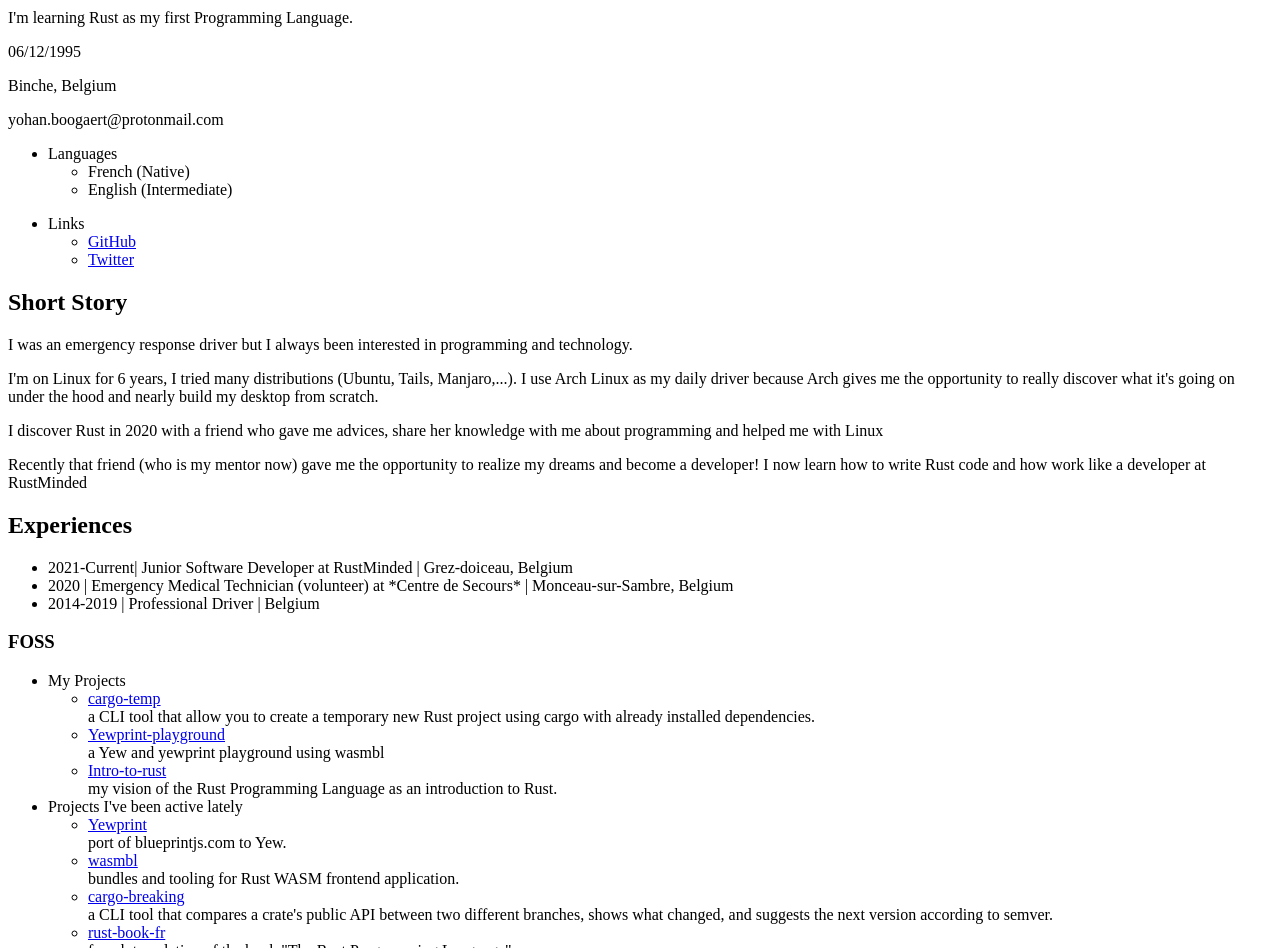
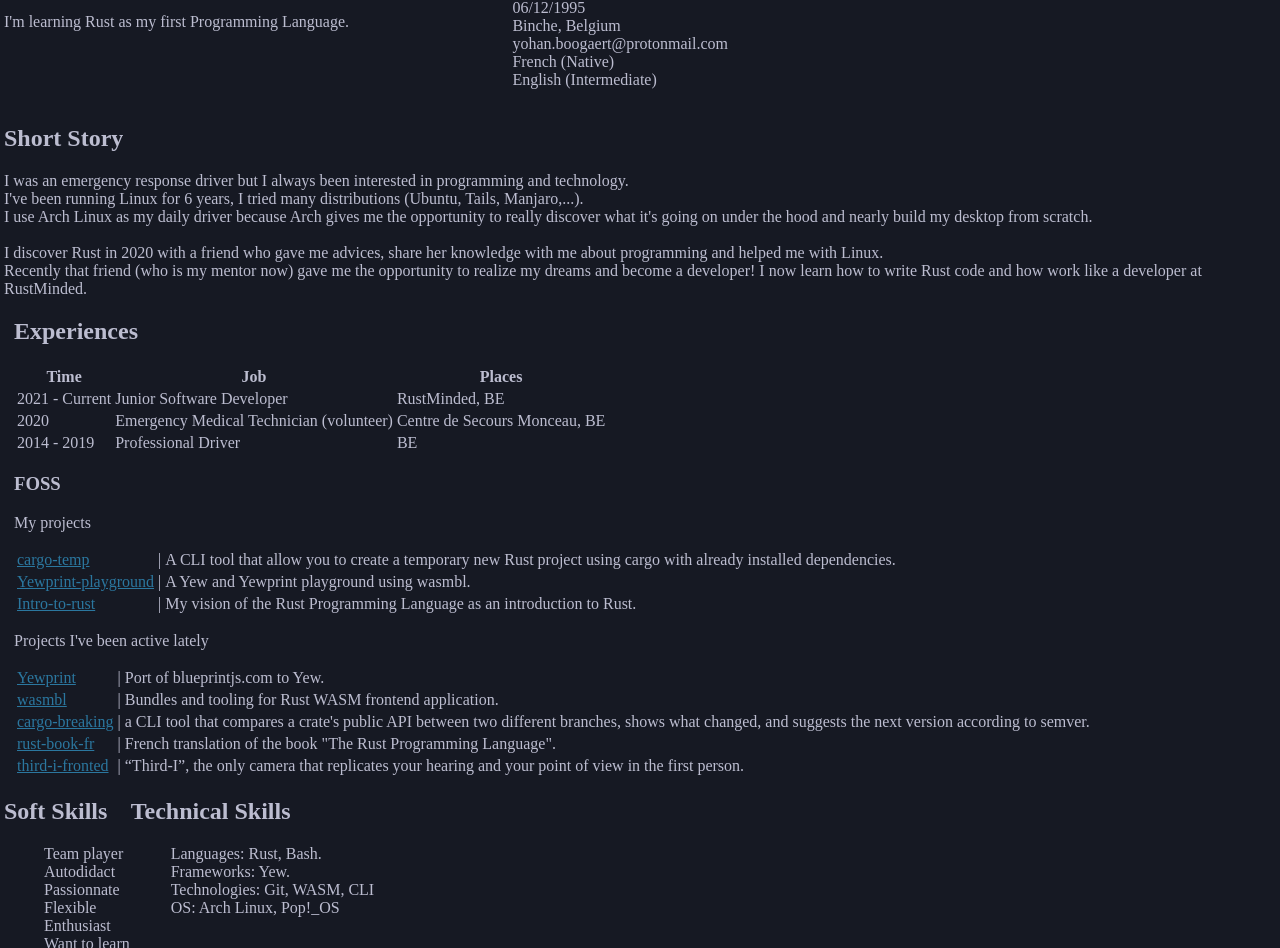
Before and after one commit to yozhgoor/yozhgoor.github.io, a plain HTML site: page index.html in a window 1280 px wide. Shown: the part 71-1019 px from the top of the page. Drawn offline with Linux system fonts and the light colour scheme.

Commit message:
Formatting and rendering

```diff
--- a/index.html
+++ b/index.html
@@ -25,144 +25,183 @@
         <link rel="stylesheet" href="style.css">
     </head>
     <body>
-        <div>
+        <div class="header">
+            <div class="title">
                 <h1>Yohan Boogaert (he/him) - Developer</h1>
                 <p>I'm learning Rust as my first Programming Language.</p>
             </div>
-        <div>
-            <p>06/12/1995</p>
-            <p>Binche, Belgium</p>
-            <p>yohan.boogaert@protonmail.com</p>
-            <ul>
-                <li>Languages</li>
-                <ul>
-                    <li>French (Native)</li>
-                    <li>English (Intermediate)</li>
-                </ul>
-            </ul>
-            <ul>
-                <li>Links</li>
-                <ul>
-                    <li>
+            <div class="about-me">
+                <span class=info>
+                    <span class="links">
+                        <p>
                         <a href="https://github.com/Yozhgoor">
                             GitHub
                         </a>
-                    </li>
-                    <li>
+                        </p>
+                        <p class="separator">|</p>
+                        <p>
                         <a href="https://twitter.com/yozhgoor">
                             Twitter
                         </a>
-                    </li>
-                </ul>
-            </ul>
+                        </p>
+                    </span>
+                    <p>
+                        06/12/1995<br />
+                        Binche, Belgium<br />
+                        yohan.boogaert@protonmail.com<br />
+                        French (Native)<br />
+                        English (Intermediate)
+                    </p>
+                </span>
             </div>
-        <div>
+        </div>
+        <div class="short-story">
             <h2>Short Story</h2>
             <p>
-                I was an emergency response driver but I always been interested
-                in programming and technology.
-            </p>
-            <p>
-                I'm on Linux for 6 years, I tried many distributions (Ubuntu,
-                Tails, Manjaro,...). I use Arch Linux as my daily driver because
-                Arch gives me the opportunity to really discover what it's going
-                on under the hood and nearly build my desktop from scratch.
-            </p>
-            <p>
-                I discover Rust in 2020 with a friend who gave me advices, share
-                her knowledge with me about programming and helped me with Linux
-            </p>
-            <p>
+                I was an emergency response driver but I always been
+                interested in programming and technology.
+                <br />
+                I've been running Linux for 6 years, I tried many
+                distributions (Ubuntu, Tails, Manjaro,...).
+                <br />
+                I use Arch Linux as my daily driver because Arch gives me
+                the opportunity to really discover what it's going on under
+                the hood and nearly build my desktop from scratch.
+                <br />
+                <br />
+                I discover Rust in 2020 with a friend who gave me advices,
+                share her knowledge with me about programming and helped me
+                with Linux.
+                <br />
                 Recently that friend (who is my mentor now) gave me the
-                opportunity to realize my dreams and become a developer! I now
-                learn how to write Rust code and how work like a developer at
-                RustMinded
+                opportunity to realize my dreams and become a developer! I
+                now learn how to write Rust code and how work like a
+                developer at RustMinded.
             </p>
         </div>
-        <div>
+        <div class="experiences">
             <h2>Experiences</h2>
-            <ul>
-                <li>
-                    2021-Current| Junior Software Developer at RustMinded |
-                    Grez-doiceau, Belgium
-                </li>
-                <li>
-                    2020 | Emergency Medical Technician (volunteer) at *Centre
-                    de Secours* | Monceau-sur-Sambre, Belgium
-                </li>
-                <li>
-                    2014-2019 | Professional Driver | Belgium
-                </li>
-            </ul>
+            <table>
+                <tr>
+                    <th>Time</th>
+                    <th>Job</th>
+                    <th>Places</th>
+                </tr>
+                <tr>
+                    <td>2021 - Current</td>
+                    <td>Junior Software Developer</td>
+                    <td>RustMinded, BE</td>
+                </tr>
+                <tr>
+                    <td>2020</td>
+                    <td>Emergency Medical Technician (volunteer)</td>
+                    <td>Centre de Secours Monceau, BE</td>
+                </tr>
+                <tr>
+                    <td>2014 - 2019</td>
+                    <td>Professional Driver</td>
+                    <td>BE</td>
+                </tr>
+            </table>
             <h3>FOSS</h3>
-            <ul>
-                <li>My Projects</li>
-                <ul>
-                    <li>
+            <p>My projects</p>
+            <table>
+                <tr>
+                    <td>
                         <a href="https://github.com/yozhgoor/cargo-temp">
                         cargo-temp
-                        </a><br />
-                        a CLI tool that allow you to create a temporary new Rust
+                        </a>
+                    </td>
+                    <td>|</td>
+                    <td>
+                        A CLI tool that allow you to create a temporary new Rust
                         project using cargo with already installed dependencies.
-                    </li>
-                    <li>
+                    </td>
+                </tr>
+                <tr>
+                    <td>
                         <a href="https://github.com/yozhgoor/yewprint-playground">
                             Yewprint-playground
-                        </a><br />
-                        a Yew and yewprint playground using wasmbl
-                    </li>
-                    <li>
+                        </a>
+                    </td>
+                    <td>|</td>
+                    <td>
+                        A Yew and Yewprint playground using wasmbl.
+                    </td>
+                </tr>
+                <tr>
+                    <td>
                         <a href="https://intro-to-rust.netlify.app">
                             Intro-to-rust
-                        </a><br />
-                        my vision of the Rust Programming Language as an introduction to Rust.
-                    </li>
-                </ul>
-                <li>Projects I've been active lately</li>
-                <ul>
-                    <li>
+                        </a>
+                    </td>
+                    <td>|</td>
+                    <td>
+                        My vision of the Rust Programming Language as an introduction to Rust.
+                    </td>
+                </tr>
+            </table>
+            <p>Projects I've been active lately</p>
+            <table>
+                <tr>
+                    <td>
                         <a href="https://github.com/yewprint/yewprint">
                             Yewprint
-                        </a><br />
-                        port of blueprintjs.com to Yew.
-                    </li>
-                    <li>
+                        </a>
+                    </td>
+                    <td>|</td>
+                    <td>
+                        Port of blueprintjs.com to Yew.
+                    </td>
+                </tr>
+                <tr>
+                    <td>
                         <a href="https://github.com/wasmbl/wasmbl">
                             wasmbl
-                        </a><br />
-                        bundles and tooling for Rust WASM frontend application.
-                    </li>
-                    <li>
+                        </a>
+                    </td>
+                    <td>|</td>
+                    <td>
+                        Bundles and tooling for Rust WASM frontend application.
+                    </td>
+                </tr>
+                <tr>
+                    <td>
                         <a href="https://github.com/iomentum/cargo-breaking">
                             cargo-breaking
-                        </a><br />
+                        </a>
+                    </td>
+                    <td>|</td>
+                    <td>
                         a CLI tool that compares a crate's public API between two different branches, shows what changed, and suggests the next version according to semver.
-                    </li>
-                    <li>
+                    </td>
+                </tr>
+                <tr>
+                    <td>
                         <a href="https://github.com/Jimskapt/rust-book-fr">
                             rust-book-fr
-                        </a><br />
-                        french translation of the book "The Rust Programming Language".
-                    </li>
-                    <li>
+                        </a>
+                    </td>
+                    <td>|</td>
+                    <td>
+                        French translation of the book "The Rust Programming Language".
+                    </td>
+                </tr>
+                <tr>
+                    <td>
                         <a href="https://github.com/BigBoySystems/third-i-frontend">
                             third-i-fronted
-                        </a><br />
+                        </a>
+                    </td>
+                    <td>|</td>
+                    <td>
                         “Third-I”, the only camera that replicates your hearing and your point of view in the first person.
-                    </li>
-                </ul>
-            </ul>
+                    </td>
+                </tr>
+            </table>
         </div>
-        <div>
-            <h2>Technical Skills</h2>
-            <ul>
-                <li>Languages: Rust, Bash.</li>
-                <li>Frameworks: Yew.</li>
-                <li>Technologies: Git, WASM, CLI</li>
-                <li>OS: Arch Linux, Pop!_OS</li>
-            </ul>
-        </div>
-        <div>
+        <div class="skills">
+            <div class="soft-skills">
                 <h2>Soft Skills</h2>
                 <ul>
                     <li>Team player</li>
@@ -174,14 +213,22 @@
                     <li>Want to build</li>
                 </ul>
             </div>
-        <div>
+            <div class="technical-skills">
+                <h2>Technical Skills</h2>
+                <ul>
+                    <li>Languages: Rust, Bash.</li>
+                    <li>Frameworks: Yew.</li>
+                    <li>Technologies: Git, WASM, CLI</li>
+                    <li>OS: Arch Linux, Pop!_OS</li>
+                </ul>
+            </div>
+        </div>
+        <div class="hobbies">
             <h2>Hobbies</h2>
-            <p>I listen a lot of music with an eclectic choice.</p>
             <p>
+                I listen a lot of music with an eclectic choice.<br />
                 I like to play video games, mostly online to meet others players
-                around the world.
-            </p>
-            <p>
+                around the world.<br />
                 I like to hack with my new knowledge, i had fun making things
                 with a Raspberry pi for example.
             </p>
--- a/style.css
+++ b/style.css
@@ -0,0 +1,60 @@
+body{
+    background-color: #161923;
+    margin: 2px;
+    padding: 2px;
+}
+
+p, h1, h2, h3, li{
+    color: #BCBDD0;
+}
+
+li{
+    list-style-type: none;
+}
+
+a{
+    color: #2B779F;
+}
+
+td,th{
+    color: #BCBDD0;
+}
+
+.header{
+    display: flex;
+}
+
+.about-me{
+    display: flex;
+}
+
+.links{
+    display: flex;
+}
+
+.separator{
+    margin-left: 5px;
+    margin-right: 5px;
+}
+
+.first-block{
+    display: flex;
+    justify-content: space-between;
+}
+
+.about-me
+
+.short-story{
+    margin-right: 20%;
+    margin-left: 10px;
+    text-align: justify;
+}
+
+.experiences{
+    margin-right: 10px;
+    margin-left: 10px;
+}
+
+.skills{
+    display: flex;
+}
```
Lines whose indentation alone changed are shown as unchanged.
